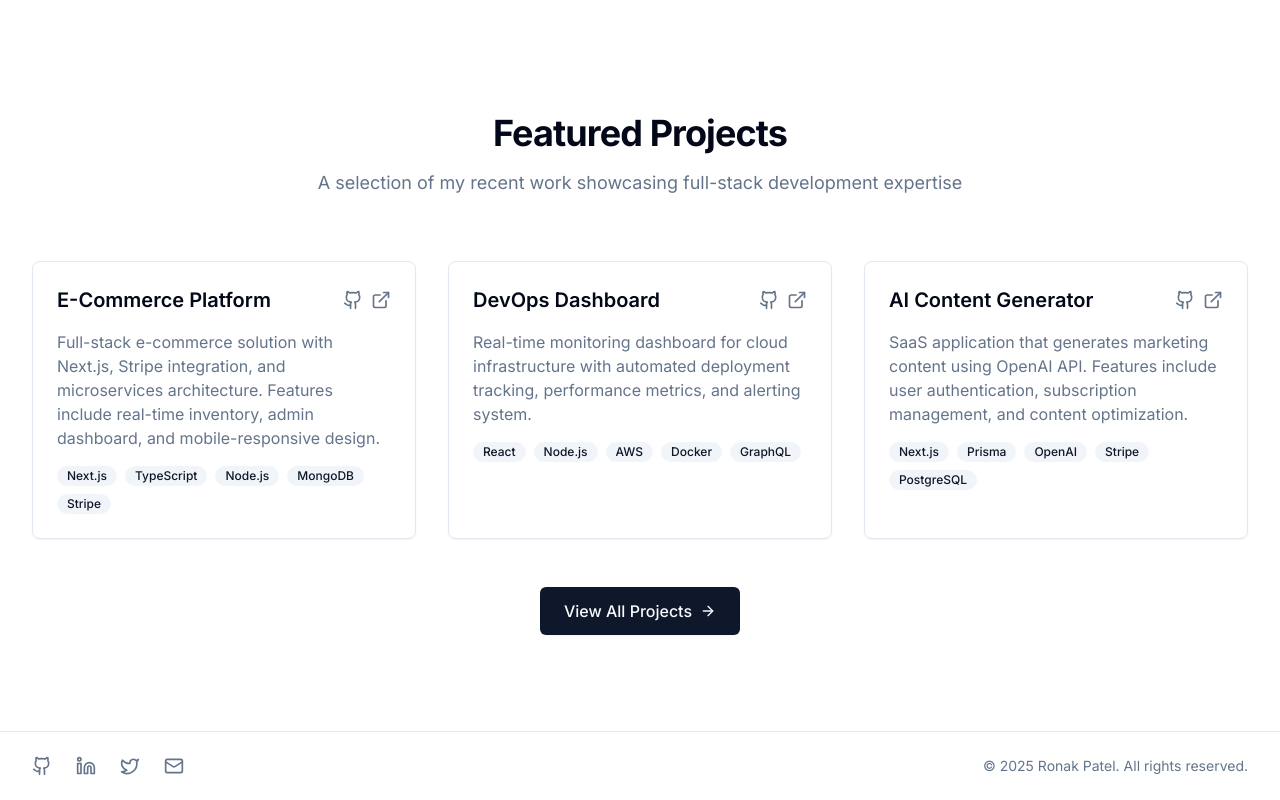
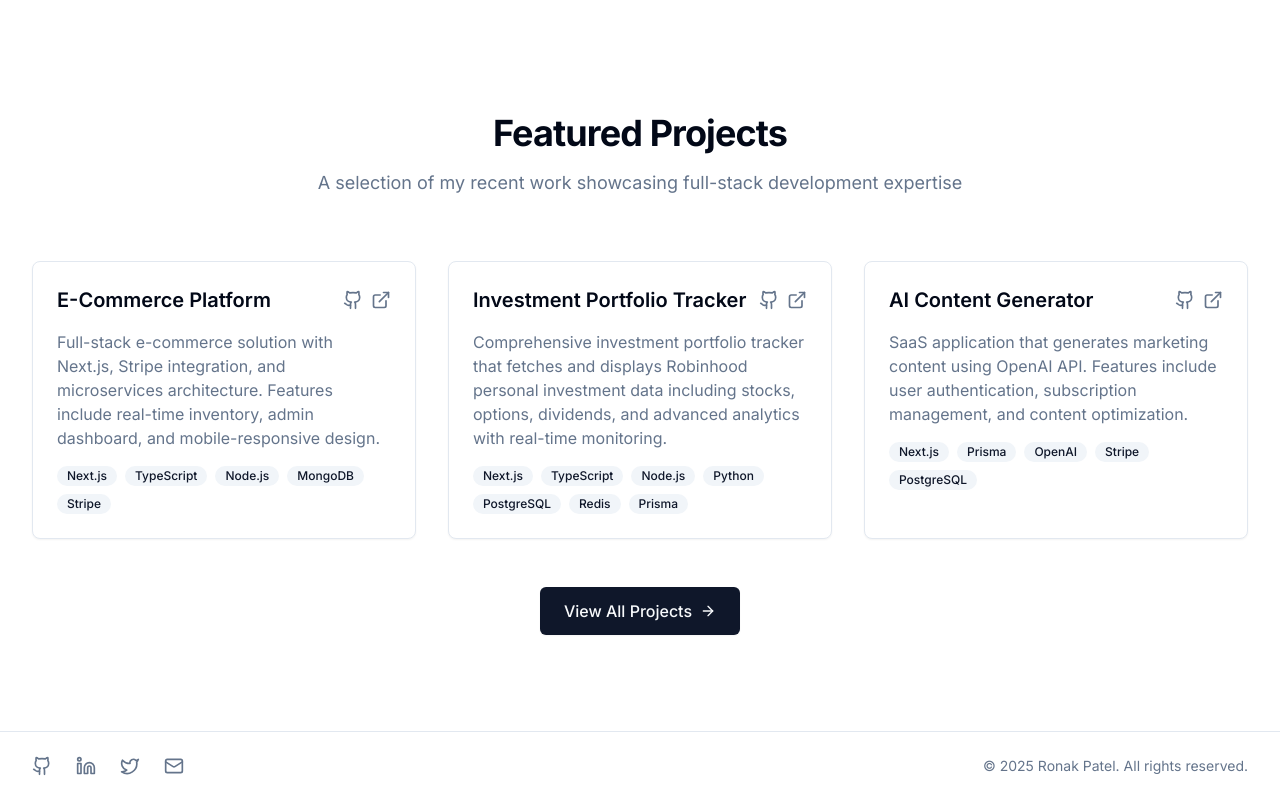
Before and after one commit to Ronnie434/Portfolio-2.0, a Next.js app: page / in a window 1280 px wide. Shown: the part 1390-2190 px from the top of the page. Built offline with nearby package versions, Linux system fonts and the light colour scheme; no server answers.

Commit message:
Update project details for Investment Portfolio Tracker
Co-authored-by: p.ronak0000 <p.ronak0000@gmail.com>

```diff
--- a/components/sections/FeaturedProjects.tsx
+++ b/components/sections/FeaturedProjects.tsx
@@ -17,11 +17,11 @@ const featuredProjects = [
   },
   {
     id: "2",
-    title: "DevOps Dashboard",
-    description: "Real-time monitoring dashboard for cloud infrastructure with automated deployment tracking, performance metrics, and alerting system.",
-    tech: ["React", "Node.js", "AWS", "Docker", "GraphQL"],
-    github: "https://github.com/Ronnie434/devops-dashboard",
-    live: "https://devops-dashboard.ronakpatel.dev",
+    title: "Investment Portfolio Tracker",
+    description: "Comprehensive investment portfolio tracker that fetches and displays Robinhood personal investment data including stocks, options, dividends, and advanced analytics with real-time monitoring.",
+    tech: ["Next.js", "TypeScript", "Node.js", "Python", "PostgreSQL", "Redis", "Prisma"],
+    github: "https://github.com/Ronnie434/investment-portfolio-tracker",
+    live: "https://portfolio-tracker.ronakpatel.dev",
     featured: true
   },
   {
--- a/components/sections/ProjectsGrid.tsx
+++ b/components/sections/ProjectsGrid.tsx
@@ -19,11 +19,11 @@ const projects: Project[] = [
   },
   {
     id: "2",
-    title: "DevOps Dashboard",
-    description: "Real-time monitoring dashboard for cloud infrastructure with automated deployment tracking, performance metrics, and alerting system.",
-    tech: ["React", "Node.js", "AWS", "Docker", "GraphQL"],
-    github: "https://github.com/Ronnie434/devops-dashboard",
-    live: "https://devops-dashboard.ronakpatel.dev",
+    title: "Investment Portfolio Tracker",
+    description: "Comprehensive investment portfolio tracker that fetches and displays Robinhood personal investment data including stocks, options, dividends, and advanced analytics with real-time monitoring.",
+    tech: ["Next.js", "TypeScript", "Node.js", "Python", "PostgreSQL", "Redis", "Prisma"],
+    github: "https://github.com/Ronnie434/investment-portfolio-tracker",
+    live: "https://portfolio-tracker.ronakpatel.dev",
     featured: true
   },
   {
@@ -95,7 +95,7 @@ export function ProjectsGrid() {
         switch (category) {
           case "Full-Stack":
             return project.tech.some(tech =>
-              ["Next.js", "React", "Node.js", "Express"].includes(tech)
+              ["Next.js", "React", "Node.js", "Express", "Python", "PostgreSQL"].includes(tech)
             )
           case "Frontend":
             return project.tech.some(tech =>
@@ -103,7 +103,7 @@ export function ProjectsGrid() {
             )
           case "Backend":
             return project.tech.some(tech =>
-              ["Node.js", "Express", "Python", "GraphQL"].includes(tech)
+              ["Node.js", "Express", "Python", "GraphQL", "PostgreSQL", "Redis", "Prisma"].includes(tech)
             )
           case "Mobile":
             return project.tech.some(tech =>
```
